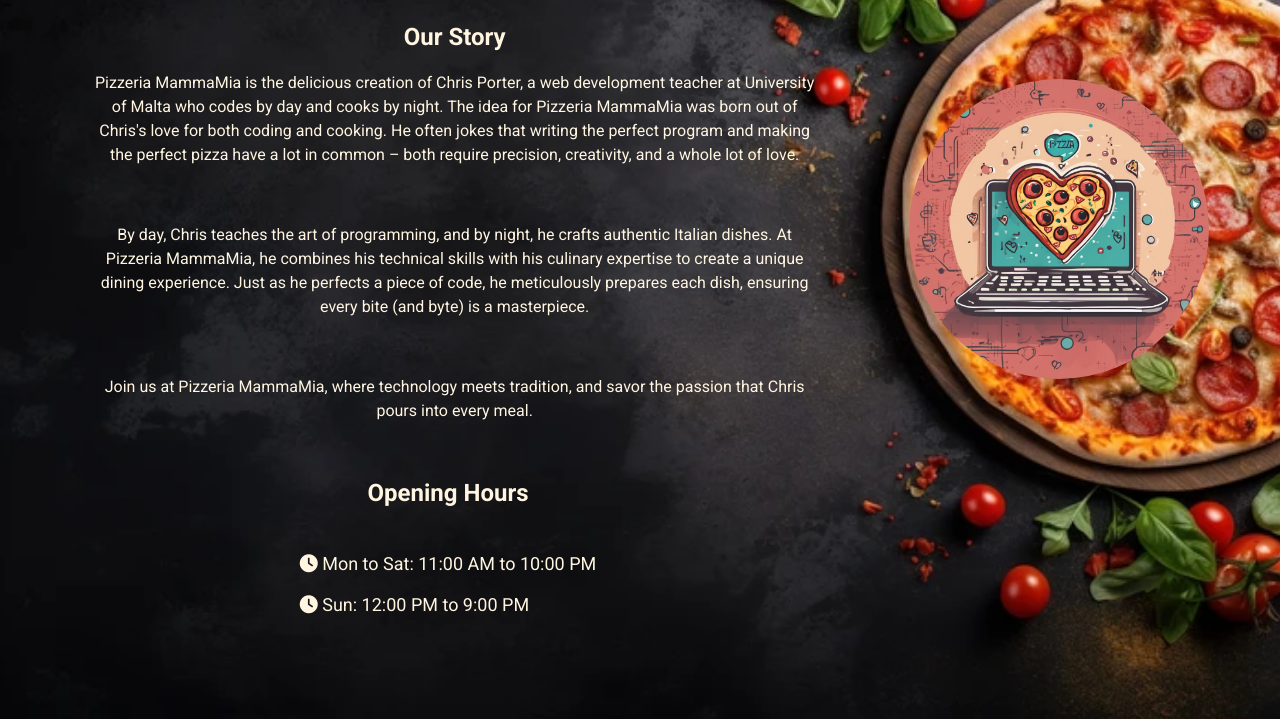
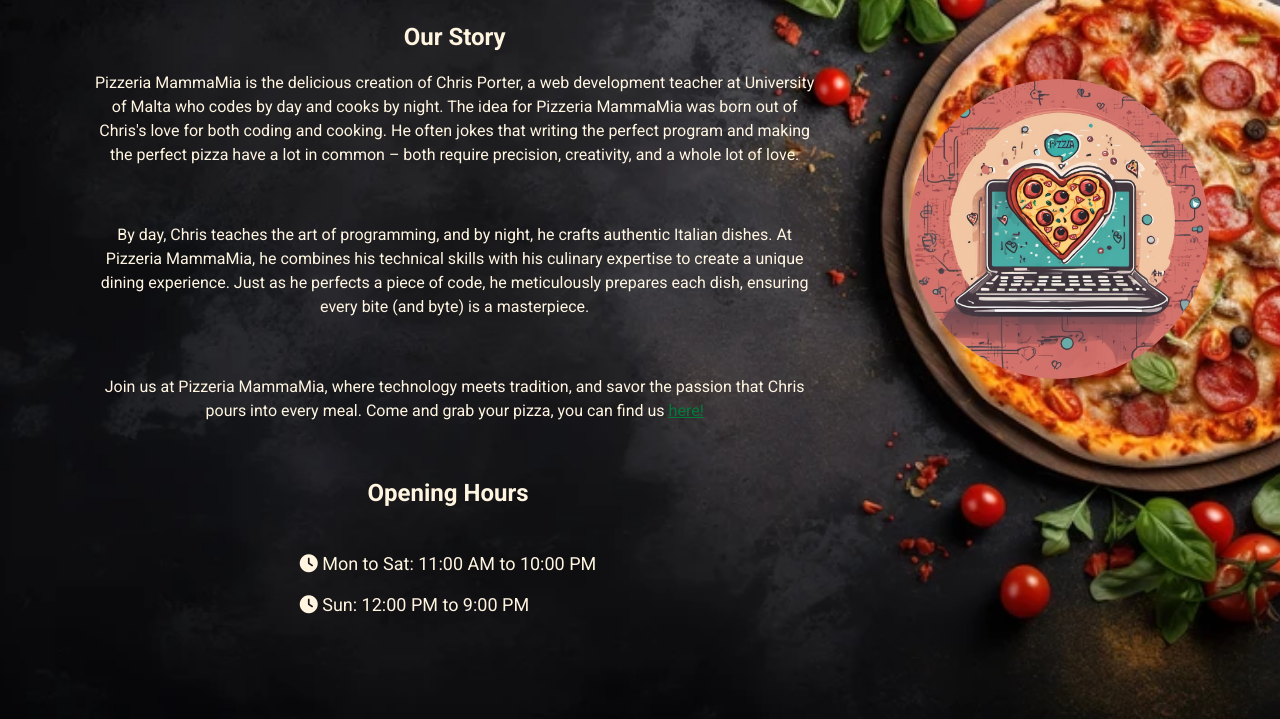
Before and after one commit to Ale866/cis1054-part2, a PHP site: page /lib/about-us.php in a window 1280 px wide. Shown: the part 81-800 px from the top of the page. Run offline with PHP 8.4, Linux system fonts and the light colour scheme; some libraries are stand-ins or nearby versions.

Commit message:
Added accessible website link to google maps location

```diff
--- a/assets/styles/less/about-us.less
+++ b/assets/styles/less/about-us.less
@@ -48,6 +48,15 @@
   }
 }
 
+.location-link {
+  color: @__green_dark;
+  text-decoration: underline;
+}
+
+.location-link:hover {
+  color: @__green_light;
+}
+
 @media (max-width: 768px) {
   .about-us-wrapper {
     .about-us-container {
--- a/assets/styles/styles.css
+++ b/assets/styles/styles.css
@@ -301,6 +301,13 @@ nav > .nav-container > li form:hover {
 .about-us-wrapper .timetables div li {
   padding: 10px 0px;
   font-size: 18px;
+}
+.location-link {
+  color: #007a3b;
+  text-decoration: underline;
+}
+.location-link:hover {
+  color: #208320;
 }
 @media (max-width: 768px) {
   .about-us-wrapper .about-us-container {
--- a/templates/about-us.html.twig
+++ b/templates/about-us.html.twig
@@ -19,6 +19,9 @@
 			</br>
 			<p>
 				Join us at Pizzeria MammaMia, where technology meets tradition, and savor the passion that Chris pours into every meal.
+								Come and grab your pizza, you can find us
+				<a aria-label="Pizzeria Mammamia location" class="location-link" target="blank" href="https://www.google.com/maps/place/Universit%C3%A0+di+Malta+(Campus+di+Gozo)/@36.0341095,14.2620023,17z/data=!3m1!4b1!4m6!3m5!1s0x130fb4c04f58e4ab:0x10c98af2e33ba495!8m2!3d36.0341095!4d14.2645772!16s%2Fg%2F1tht9c1l?entry=ttu" class="center">
+					here!</a>
 			</p>
 		</div>
 		<div class="image-container">
```
